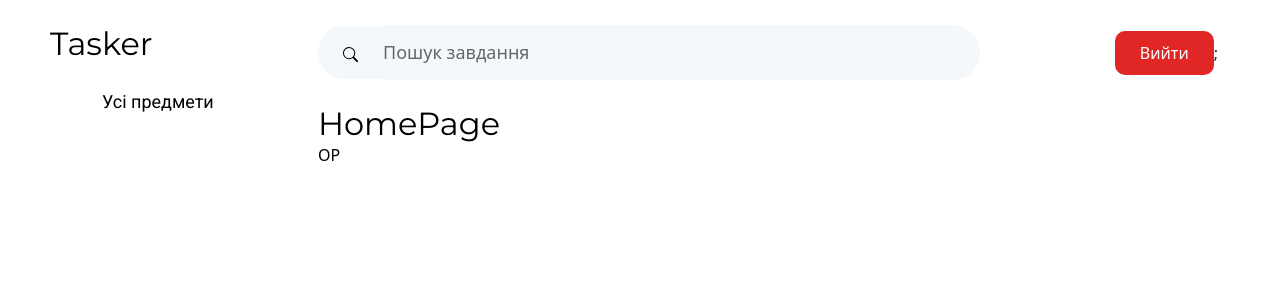
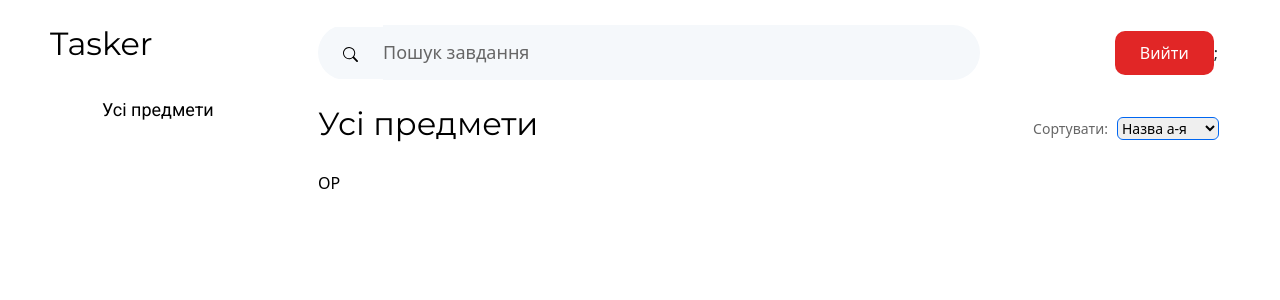
Before and after one commit to Denlich/dashboard_hackathon, a React (Vite) app in the folder client/: page / in a window 1280 px wide. Shown: the top 300 px of the page. Built offline with nearby package versions, Linux system fonts and the light colour scheme.

Commit message:
Add subheader

```diff
--- a/client/src/components/Heading/index.module.css
+++ b/client/src/components/Heading/index.module.css
@@ -3,6 +3,5 @@
   color: #000;
   font-family: 'Montserrat', sans-serif;
   font-weight: 400;
-  margin: 0;
   padding: 0;
 }
--- /dev/null
+++ b/client/src/components/Subheader/subheader.module.css
@@ -0,0 +1,9 @@
+.header {
+    display: flex;
+    align-items: center;
+    margin-bottom: 20px;
+}
+
+.heading {
+    flex: 1 1 auto;
+}
--- /dev/null
+++ b/client/src/components/Subheader/subheader.tsx
@@ -0,0 +1,18 @@
+import Heading from "../Heading";
+import Select from "../UI/Select";
+import style from "./subheader.module.css"
+import {Options} from "../../pages/HomePage/HomePage";
+interface Props{
+    options: Options[],
+    heading: string,
+}
+
+const Subheader = ({options, heading}: Props) => {
+    return (
+        <div className={style.header}>
+            <div className={style.heading}><Heading>{heading}</Heading></div>
+            <Select label="Сортувати:" options={options} onChange={(e) => {}}/>
+        </div>
+    )
+}
+export default Subheader
--- a/client/src/pages/HomePage.tsx
+++ /dev/null
@@ -1,13 +0,0 @@
-import { Link } from "react-router-dom";
-import Heading from "../components/Heading";
-
-const HomePage = () => {
-  return (
-    <>
-      <Heading>HomePage</Heading>
-      <Link to="/subjects/op">OP</Link>
-    </>
-  );
-};
-
-export default HomePage;
--- /dev/null
+++ b/client/src/pages/HomePage/HomePage.module.css
@@ -0,0 +1,13 @@
+.header {
+    display: flex;
+    align-items: center;
+    margin-bottom: 20px;
+}
+
+.heading {
+    flex: 1 1 auto;
+}
+
+select {
+    flex: 0 0 10%;
+}
--- /dev/null
+++ b/client/src/pages/HomePage/HomePage.tsx
@@ -0,0 +1,21 @@
+import {Link} from "react-router-dom";
+import Subheader from "../../components/Subheader/subheader";
+enum Options {
+    ASC_NAME = "Назва а-я",
+    DESC_NAME = "Назва я-а",
+    ASC_GRADE = "Заг. бал 0-9",
+    DESC_GRADE = "Заг. бал 9-0"
+}
+const HomePage = () => {
+    const options = [Options.ASC_NAME, Options.DESC_NAME, Options.ASC_GRADE, Options.DESC_GRADE];
+    return (
+        <>
+            <Subheader heading="Усі предмети" options={options}/>
+
+            <Link to="/subjects/op">OP</Link>
+        </>
+    );
+};
+
+export default HomePage;
+export {Options}
--- a/client/src/route/router.tsx
+++ b/client/src/route/router.tsx
@@ -1,6 +1,6 @@
 import { createBrowserRouter } from "react-router-dom";
 import Layout from "../components/Layout";
-import HomePage from "../pages/HomePage";
+import HomePage from "../pages/HomePage/HomePage";
 import SubjectPage from "../pages/SubjectPage";
 
 const router = createBrowserRouter([
```
Also changed, not shown: client/src/components/Heading/index.tsx (+6 -4 lines).
